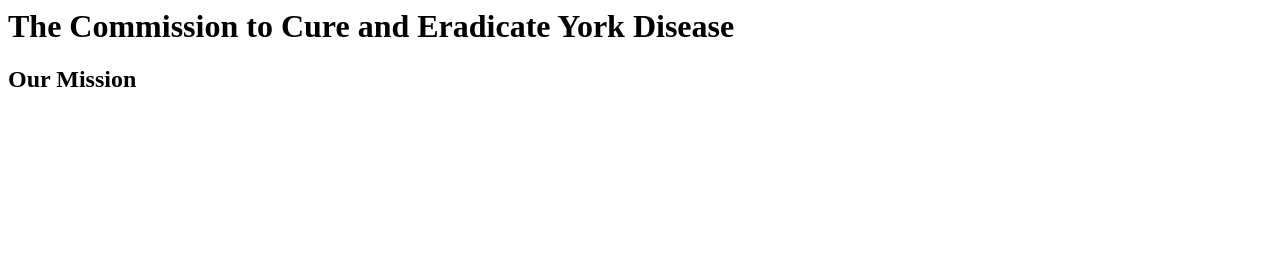
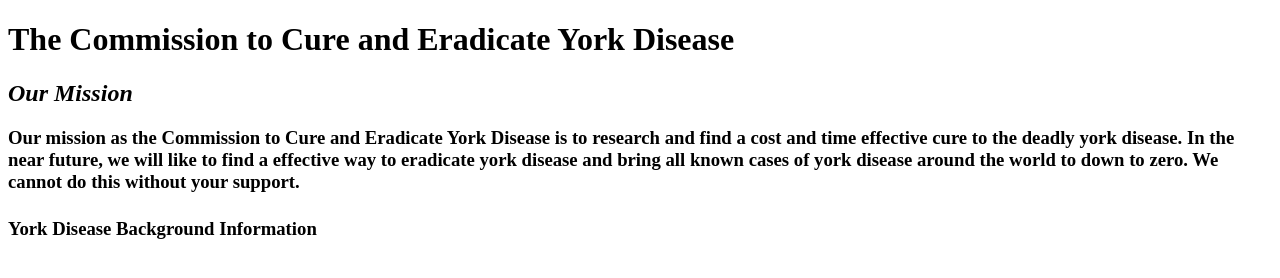
Before and after one commit to UnsaltedPeanuts/cceyd, a plain HTML site: page york.html in a window 1280 px wide. Drawn offline with Linux system fonts and the light colour scheme.

Commit message:
Update york.html

```diff
--- a/york.html
+++ b/york.html
@@ -1,6 +1,22 @@
-
-  <title>The Commission to Cure and Eradicate York Disease</title>
-
-    <h1>The Commission to Cure and Eradicate York Disease</h1>
-
-    <h2><strong>Our Mission</strong></h2>
+<!DOCTYPE html>
+<html>
+<head>
+  <meta charset="utf-8">
+  <meta name="viewport" content="width=device-width">
+   <title>The Commission to Cure and Eradicate York Disease</title>
+</head>
+<body>
+  <header>
+     <h1>The Commission to Cure and Eradicate York Disease</h1>
+  </header>
+  <nav>
+    <h2><em>Our Mission</em></h2>
+  </nav>
+  <main>
+    <h3>Our mission as the Commission to Cure and Eradicate York Disease is to research and find a cost and time effective cure to the deadly york disease. In the near future, we will like to find a effective way to eradicate york disease and bring all known cases of york disease around the world to down to zero. We cannot do this without your support.
+      <article>
+        <h4>York Disease Background Information<h4>
+      </article>
+  </main>
+</body>
+</html>
```
